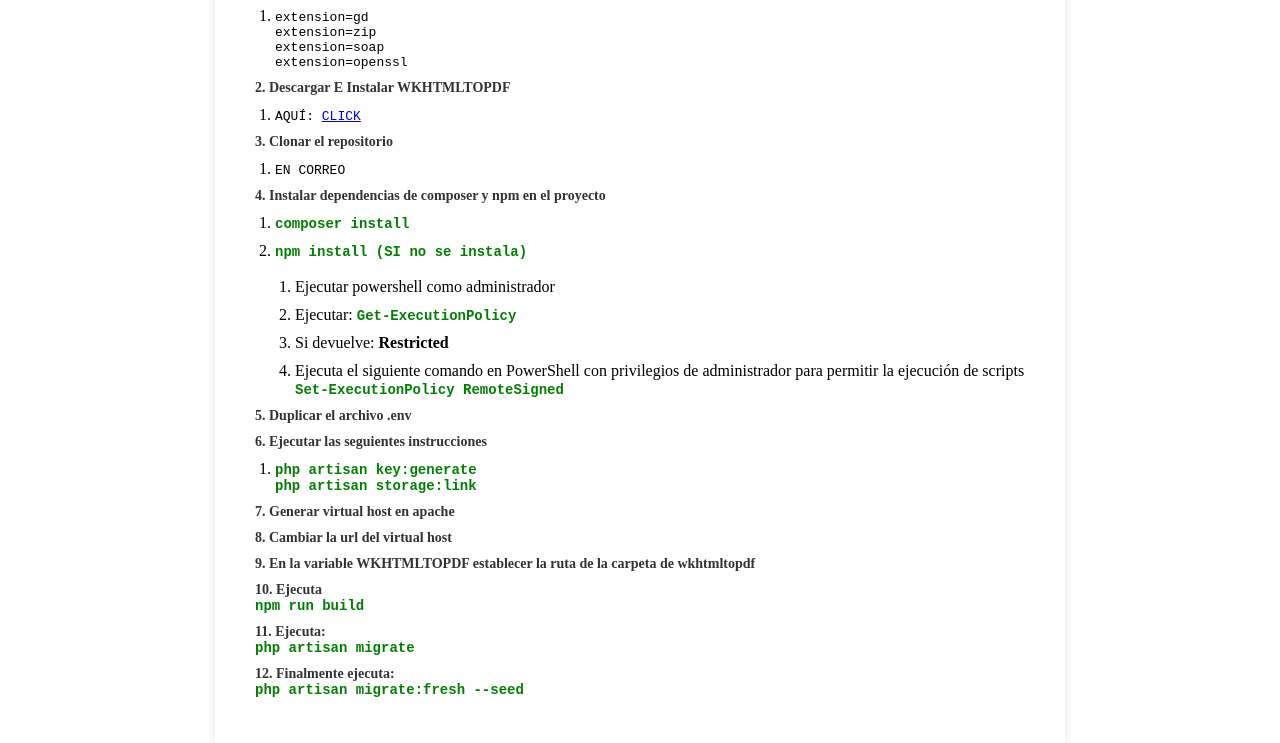
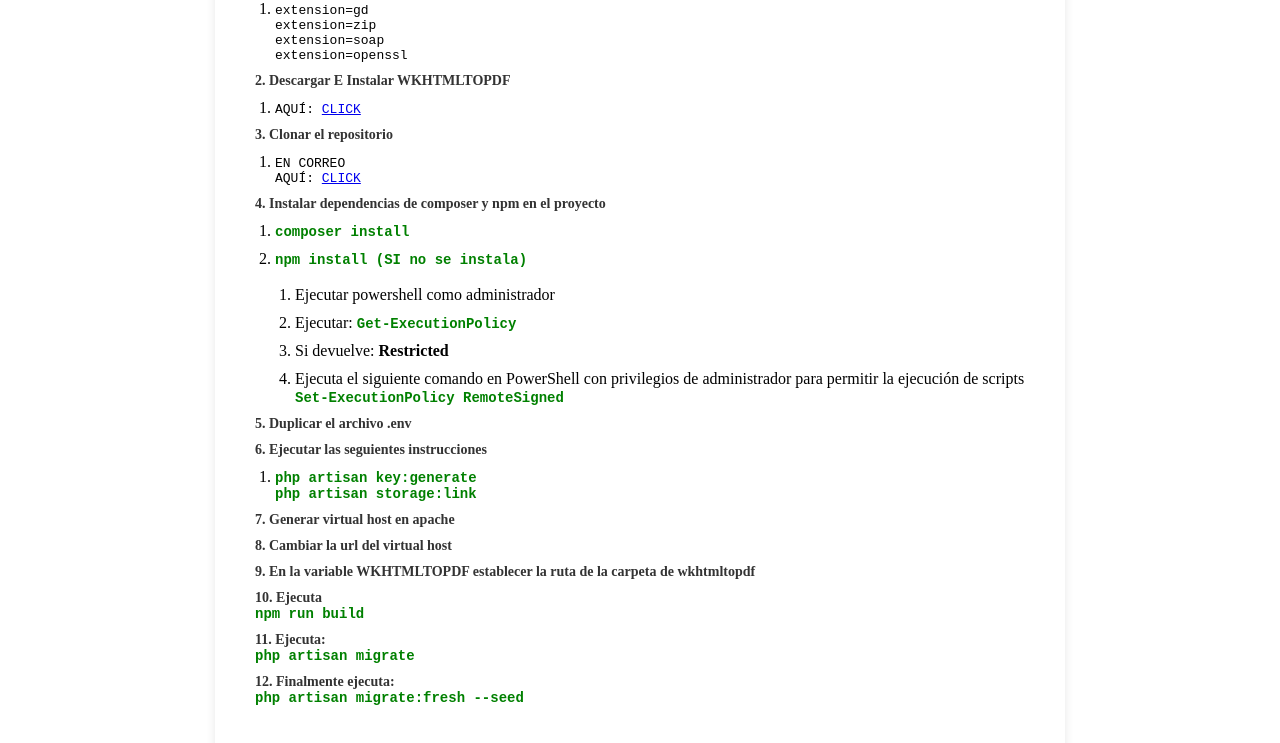
Before and after one commit to Nolperez1/pasos-al-clonar, a plain HTML site: page apisunat-config.html in a window 1280 px wide. Shown: the part 109-852 px from the top of the page. Drawn offline with Linux system fonts and the light colour scheme.

Commit message:
Update apisunat-config.html

```diff
--- a/apisunat-config.html
+++ b/apisunat-config.html
@@ -49,6 +49,7 @@
                 <ol>
                     <li>
                         <pre>EN CORREO</pre>
+                        <pre>AQUÍ: <a href="https://github.com/codersfree/facturacionperu">CLICK</a></pre>
                     </li>
                 </ol>
             </section>
```
